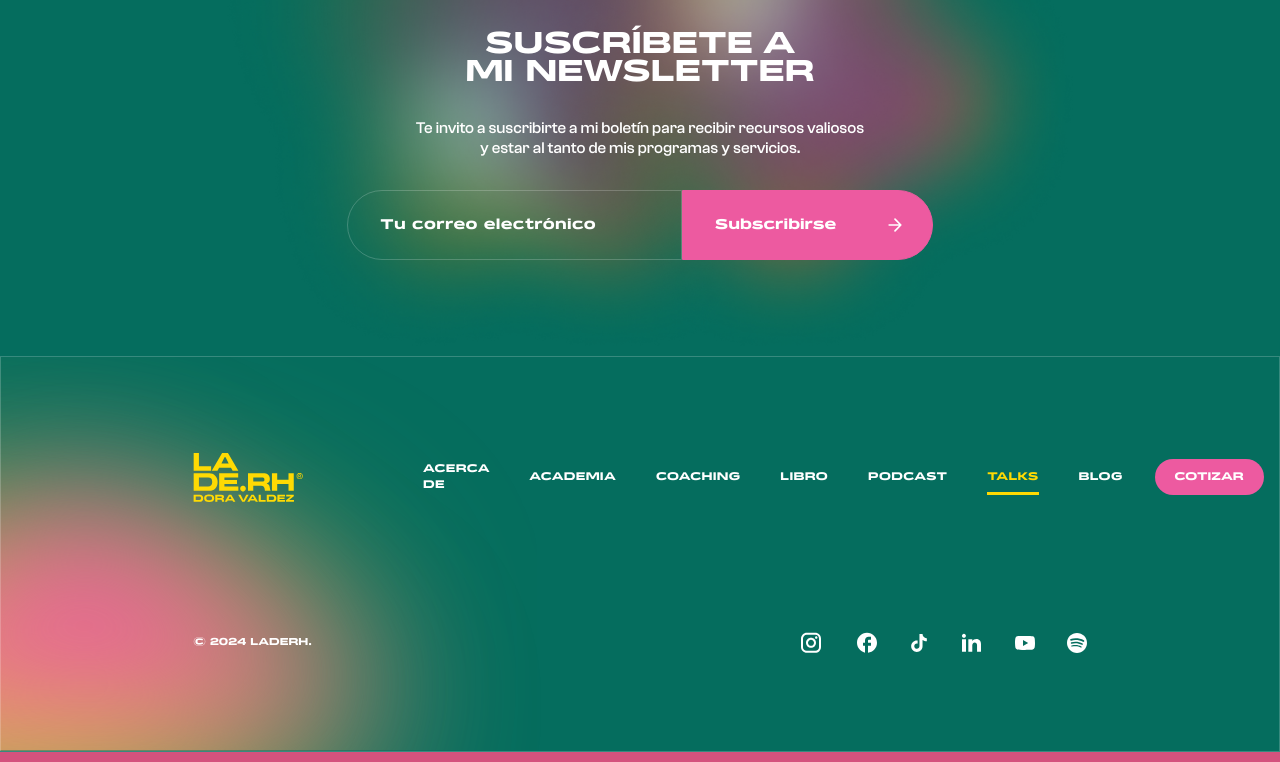
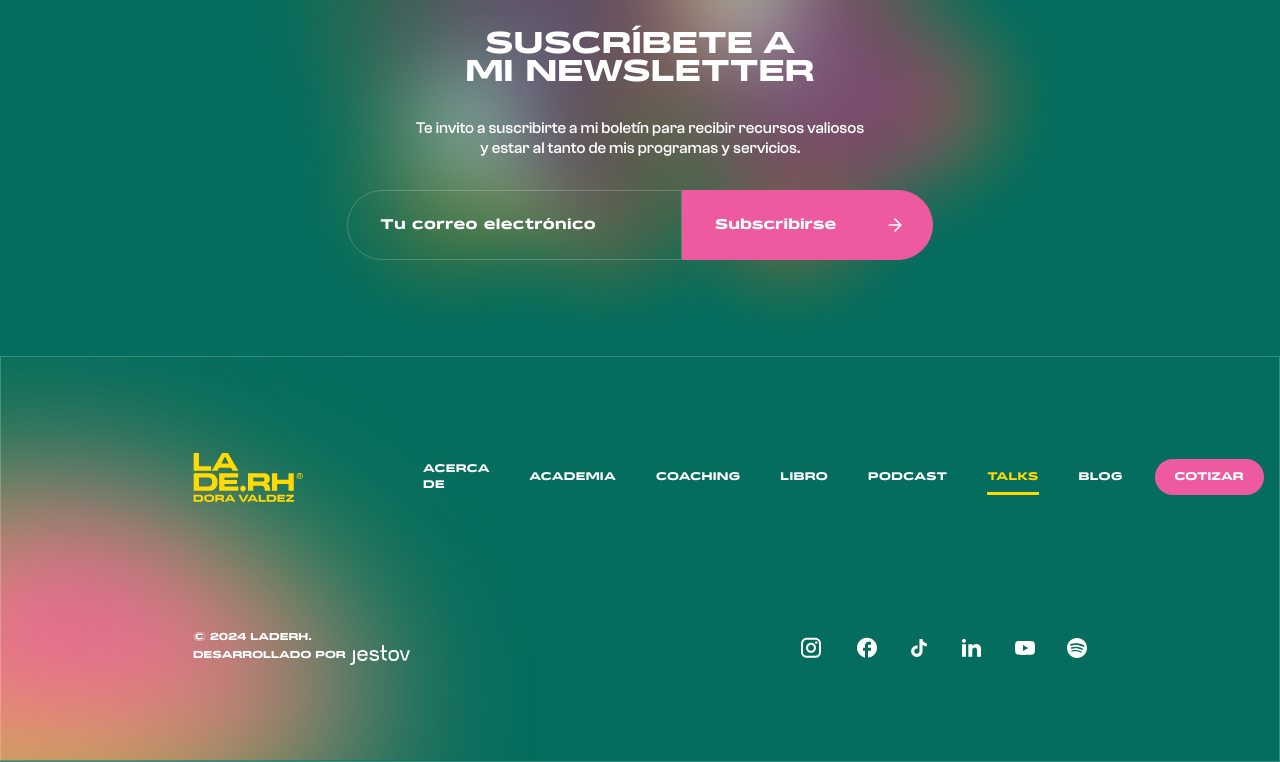
Before and after one commit to jestov/laderh, a Next.js app: page /talks in a window 1280 px wide. Shown: the part 2682-3444 px from the top of the page. Built offline with nearby package versions, Linux system fonts and the light colour scheme.

Commit message:
Update Footer.js

```diff
--- a/components/Footer.js
+++ b/components/Footer.js
@@ -1,5 +1,5 @@
 import Link from 'next/link';
-import Logo from "./Logo";
+import Logo from './Logo';
 import { useRouter } from 'next/router';
 import InstagramIcon from '../components/icons/InstagramIcon';
 import FacebookIcon from '../components/icons/FacebookIcon';
@@ -10,26 +10,50 @@
 import ButtonBook from './ButtonBook';
 
 const socialOptions = [
-  { name: 'Instagram', icon: <InstagramIcon color="#ffffff"/>, link: 'https://www.instagram.com/lade.rh/' },
-  { name: 'Facebook', icon: <FacebookIcon color="#ffffff"/>, link: 'https://www.facebook.com/LadeRH1/' },
-  { name: 'Tiktok', icon: <TiktokIcon color="#ffffff"/>, link: 'https://www.tiktok.com/@doravaldez.rh' },
-  { name: 'LinkedIn', icon: <LinkedinIcon color="#ffffff"/>, link: 'https://www.linkedin.com/in/doravaldez/' },
-  { name: 'Youtube', icon: <YoutubeIcon color="#ffffff"/>, link: 'https://www.youtube.com/@DoraValdezRH' },
-  { name: 'Spotify', icon: <SpotifyIcon color="#ffffff"/>, link: 'https://open.spotify.com/show/2B2OXSopNuJCdldZHV2FH9?si=3eba120d0bb747e6' },
+  {
+    name: 'Instagram',
+    icon: <InstagramIcon color="#ffffff" />,
+    link: 'https://www.instagram.com/lade.rh/',
+  },
+  {
+    name: 'Facebook',
+    icon: <FacebookIcon color="#ffffff" />,
+    link: 'https://www.facebook.com/LadeRH1/',
+  },
+  {
+    name: 'Tiktok',
+    icon: <TiktokIcon color="#ffffff" />,
+    link: 'https://www.tiktok.com/@doravaldez.rh',
+  },
+  {
+    name: 'LinkedIn',
+    icon: <LinkedinIcon color="#ffffff" />,
+    link: 'https://www.linkedin.com/in/doravaldez/',
+  },
+  {
+    name: 'Youtube',
+    icon: <YoutubeIcon color="#ffffff" />,
+    link: 'https://www.youtube.com/@DoraValdezRH',
+  },
+  {
+    name: 'Spotify',
+    icon: <SpotifyIcon color="#ffffff" />,
+    link: 'https://open.spotify.com/show/2B2OXSopNuJCdldZHV2FH9?si=3eba120d0bb747e6',
+  },
 ];
 
 const menuItems = [
   {
     links: [
-      { name: "Acerca De", href: "/acerca-de" },
-      { name: "Academia", href: "/solutions/hiring" },
-      { name: "Coaching", href: "/coaching" },
-      { name: "Libro", href: "/libro" },
-      { name: "Podcast", href: "/podcast" },
-      { name: "Talks", href: "/talks" },
-      { name: "Blog", href: "/blog" },
+      { name: 'Acerca De', href: '/acerca-de' },
+      { name: 'Academia', href: '/solutions/hiring' },
+      { name: 'Coaching', href: '/coaching' },
+      { name: 'Libro', href: '/libro' },
+      { name: 'Podcast', href: '/podcast' },
+      { name: 'Talks', href: '/talks' },
+      { name: 'Blog', href: '/blog' },
     ],
-  }
+  },
 ];
 
 export default function Footer() {
@@ -46,19 +70,23 @@
           <Logo color="#fff" width="150" />
         </div>
         {menuItems.map((menu, index) => (
-          <div key={index} className="flex flex-col md:flex-row gap-8 md:gap-4 lg:gap-8 items-center w-full justify-center lg:justify-end">
+          <div
+            key={index}
+            className="flex flex-col md:flex-row gap-8 md:gap-4 lg:gap-8 items-center w-full justify-center lg:justify-end"
+          >
             <ul className="flex flex-col md:flex-row gap-8 md:gap-4 lg:gap-10 text-[11px] tracking-wide font-belgro uppercase items-center justify-center">
               {menu.links.map((link, linkIndex) => (
                 <li key={linkIndex}>
-                  <Link href={link.href} className={`hover:opacity-85 py-2.5 ${isActive(link.href) ? 'text-primary border-b-[3px] border-primary' : ''}`}>
+                  <Link
+                    href={link.href}
+                    className={`hover:opacity-85 py-2.5 ${isActive(link.href) ? 'text-primary border-b-[3px] border-primary' : ''}`}
+                  >
                     {link.name}
                   </Link>
                 </li>
               ))}
             </ul>
-            <ButtonBook href="/contacto">
-              Cotizar
-            </ButtonBook>
+            <ButtonBook href="/contacto">Cotizar</ButtonBook>
           </div>
         ))}
       </div>
@@ -66,12 +94,50 @@
         <div className="flex gap-4">
           <p className="text-[10px] uppercase font-belgro">
             © {new Date().getFullYear()} LADERH.
+            <br />
+            Desarrollado por{' '}
+            <Link href="https:/jestov.xyz" target="_blank">
+              {' '}
+              <svg
+                xmlns="http://www.w3.org/2000/svg"
+                width="60"
+                height="20"
+                viewBox="0 0 60 20"
+                className="inline"
+                fill="none"
+              >
+                <path
+                  d="M0.165283 18.1545H0.808835C1.624 18.1545 2.2032 17.9256 2.54642 17.4678C2.88965 17.01 3.06127 16.3233 3.06127 15.4077L3.06127 5.27897H4.99192L4.99192 15.7511C4.99192 17.2389 4.66299 18.319 4.00514 18.9914C3.34729 19.6638 2.48922 20 1.43093 20H0.165283L0.165283 18.1545Z"
+                  fill="currentColor"
+                ></path>
+                <path
+                  d="M12.9554 4.93562C13.7991 4.93562 14.5785 5.1073 15.2936 5.45064C16.023 5.79399 16.6022 6.32332 17.0312 7.03863C17.4745 7.73963 17.6962 8.598 17.6962 9.61373V10.794L9.26567 10.794V10.9013C9.26567 11.9313 9.51594 12.7182 10.0165 13.2618C10.5313 13.8054 11.3751 14.0773 12.5478 14.0773C14.2067 14.0773 15.2221 13.4692 15.5939 12.2532L17.6104 12.2532C17.4245 13.4549 16.9168 14.3705 16.0873 15C15.2722 15.6152 14.2997 15.9227 13.1699 15.9227H11.9257C10.5814 15.9227 9.48734 15.5293 8.64357 14.7425C7.81411 13.9557 7.39937 12.7897 7.39937 11.2446V9.61373C7.39937 8.598 7.61389 7.73963 8.04292 7.03863C8.48626 6.32332 9.06546 5.79399 9.78051 5.45064C10.5099 5.1073 11.2964 4.93562 12.1402 4.93562H12.9554ZM12.5478 6.78112C11.4609 6.78112 10.6672 6.98855 10.1666 7.40343C9.68041 7.80401 9.39438 8.40486 9.30858 9.20601H15.787C15.7012 8.40486 15.408 7.80401 14.9075 7.40343C14.4212 6.98855 13.6347 6.78112 12.5478 6.78112Z"
+                  fill="currentColor"
+                ></path>
+                <path
+                  d="M29.0993 12.4678C29.0993 13.5408 28.6989 14.3848 27.898 15C27.0971 15.6152 25.8958 15.9227 24.2941 15.9227C22.8211 15.9227 21.677 15.6438 20.8618 15.0858C20.061 14.5136 19.539 13.691 19.2959 12.618H21.441C21.6699 13.5908 22.628 14.0773 24.3156 14.0773C26.2176 14.0773 27.1686 13.5336 27.1686 12.4464C27.1686 12.1316 27.0685 11.8884 26.8683 11.7167C26.6824 11.5451 26.3392 11.4092 25.8386 11.309C25.3524 11.1946 24.573 11.073 23.5004 10.9442C22.0989 10.7725 21.1193 10.465 20.5615 10.0215C20.0038 9.57797 19.7249 8.9485 19.7249 8.13305C19.7249 7.14592 20.1182 6.36624 20.9047 5.79399C21.6913 5.22174 22.7853 4.93562 24.1869 4.93562C25.3166 4.93562 26.282 5.19313 27.0828 5.70815C27.898 6.22318 28.42 6.9814 28.6488 7.98283H26.5036C26.3892 7.58226 26.1318 7.27468 25.7314 7.06009C25.3452 6.83119 24.7589 6.71674 23.9723 6.71674C23.2859 6.71674 22.7281 6.83834 22.2991 7.08154C21.8701 7.31044 21.6556 7.60372 21.6556 7.96137C21.6556 8.37625 21.8415 8.66953 22.2133 8.8412C22.5851 9.01288 23.2287 9.14163 24.1439 9.22747C25.4311 9.35622 26.4321 9.55651 27.1472 9.82833C27.8622 10.0858 28.3628 10.4292 28.6488 10.8584C28.9491 11.2732 29.0993 11.8097 29.0993 12.4678Z"
+                  fill="currentColor"
+                ></path>
+                <path
+                  d="M33.9497 7.12446V10.9871C33.9497 11.9027 34.1213 12.5894 34.4646 13.0472C34.8078 13.505 35.387 13.7339 36.2022 13.7339H36.8457V15.5794H35.5801C34.5218 15.5794 33.6637 15.2432 33.0059 14.5708C32.348 13.8984 32.0191 12.8183 32.0191 11.3305V7.12446L30.496 7.12446V5.27897L32.0191 5.27897V0L33.9497 0V5.27897L36.8457 5.27897V7.12446L33.9497 7.12446Z"
+                  fill="currentColor"
+                ></path>
+                <path
+                  d="M44.3419 4.93562C45.1714 4.93562 45.9293 5.1073 46.6158 5.45064C47.3023 5.79399 47.8457 6.31617 48.2461 7.01717C48.6609 7.71817 48.8682 8.58369 48.8682 9.61373V11.2446C48.8682 12.2747 48.6609 13.1402 48.2461 13.8412C47.8457 14.5422 47.3023 15.0644 46.6158 15.4077C45.9293 15.7511 45.1714 15.9227 44.3419 15.9227H43.0977C42.2682 15.9227 41.5103 15.7511 40.8238 15.4077C40.1374 15.0644 39.5868 14.5422 39.1721 13.8412C38.7716 13.1402 38.5714 12.2747 38.5714 11.2446V9.61373C38.5714 8.58369 38.7716 7.71817 39.1721 7.01717C39.5868 6.31617 40.1374 5.79399 40.8238 5.45064C41.5103 5.1073 42.2682 4.93562 43.0977 4.93562H44.3419ZM46.9376 9.95708C46.9376 8.92704 46.6873 8.1402 46.1868 7.59657C45.7005 7.05293 44.8782 6.78112 43.7198 6.78112C42.5614 6.78112 41.732 7.05293 41.2314 7.59657C40.7452 8.1402 40.5021 8.92704 40.5021 9.95708V10.9013C40.5021 11.9313 40.7452 12.7182 41.2314 13.2618C41.732 13.8054 42.5614 14.0773 43.7198 14.0773C44.8782 14.0773 45.7005 13.8054 46.1868 13.2618C46.6873 12.7182 46.9376 11.9313 46.9376 10.9013V9.95708Z"
+                  fill="currentColor"
+                ></path>
+                <path
+                  d="M57.8548 5.27897L60 5.27897L56.3532 15.5794H53.2642L49.6174 5.27897H51.7625L54.444 13.6481H55.1734L57.8548 5.27897Z"
+                  fill="currentColor"
+                ></path>
+              </svg>
+            </Link>
           </p>
         </div>
-        <ul className='flex items-center gap-8'>
+        <ul className="flex items-center gap-8">
           {socialOptions.map((social, index) => (
             <li key={index}>
-                <Link href={social.link} target='_blank' className='text-inherit'>
+              <Link href={social.link} target="_blank" className="text-inherit">
                 {social.icon}
               </Link>
             </li>
```
Lines whose indentation alone changed are shown as unchanged.
